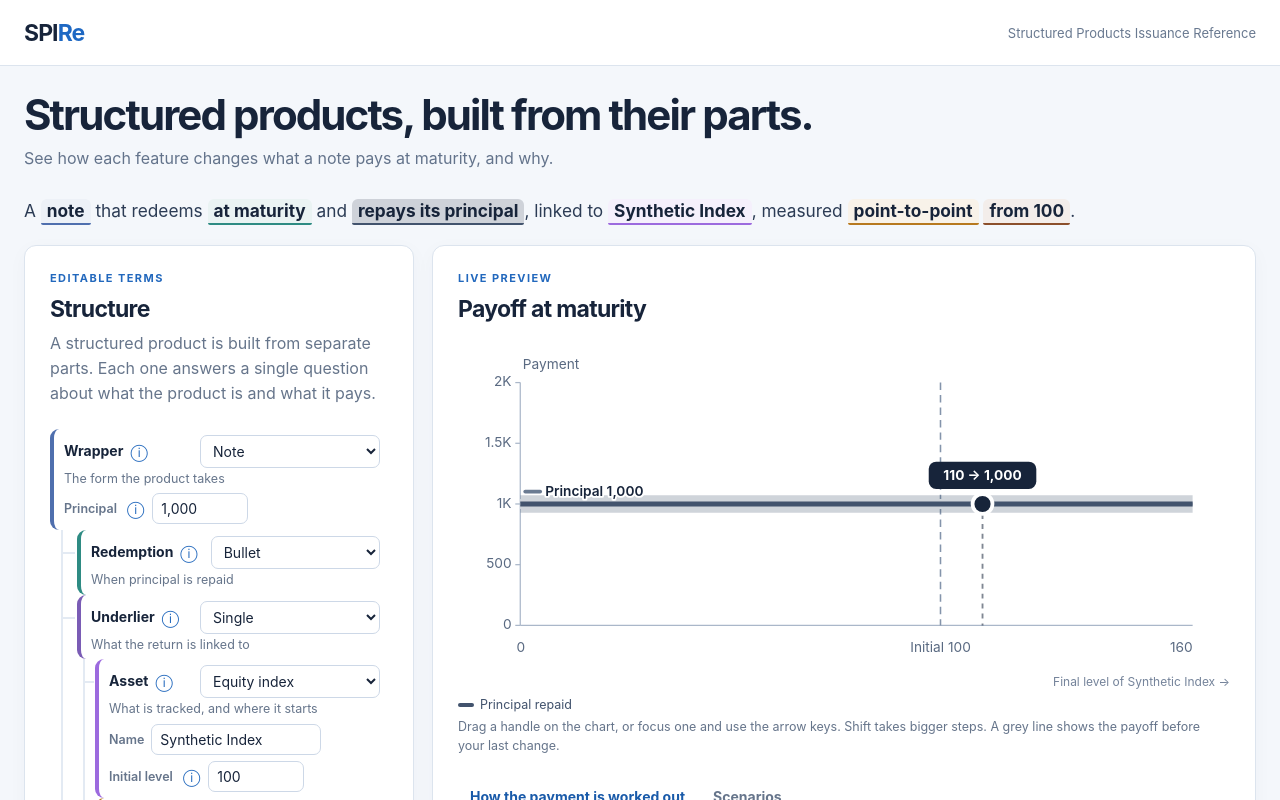
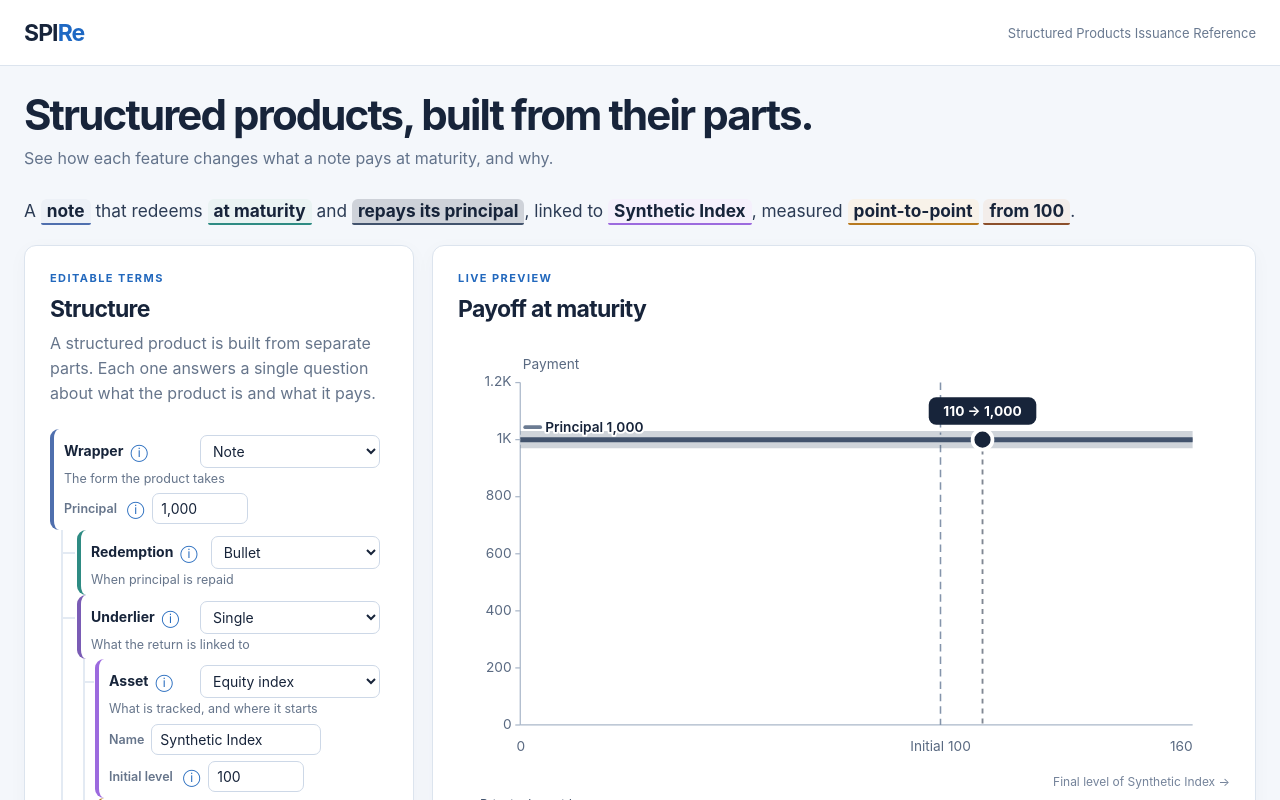
Before and after one commit to sthotakura/spire, a Vue app: page / in a window 1280 px wide. Shown: the top 800 px of the page. Built offline with nearby package versions, Linux system fonts and the light colour scheme.

Commit message:
Fit the chart's vertical axis to the payoff and make the plot taller
The axis starts at zero and fits the highest amount shown, in round steps of principal. It holds still during a drag and refits when the drag ends. The final-level tooltip drops below its handle when it would cover another handle.

```diff
--- a/src/App.vue
+++ b/src/App.vue
@@ -1,6 +1,6 @@
 <script setup lang="ts">
 import { computed, nextTick, onBeforeUnmount, onMounted, reactive, ref, watch } from 'vue'
-import { amountToY, bufferFromX, bufferLevel, capBindLevel, capFromY, clamp, clampBuffer, clampCap, clampFinalLevel, clampProtection, clampUpsideRate, finalLevelFromX, keyDelta, levelAxisFactor, levelToX, protectionFromY, regimeOf, slopeLevel, splitByRegime, upsideRateFromY, type Plot, type Regime } from './chart/geometry'
+import { amountToY, bufferFromX, fitAmountAxis, bufferLevel, capBindLevel, capFromY, clamp, clampBuffer, clampCap, clampFinalLevel, clampProtection, clampUpsideRate, finalLevelFromX, keyDelta, levelAxisFactor, levelToX, protectionFromY, regimeOf, slopeLevel, splitByRegime, upsideRateFromY, type AmountAxis, type Plot, type Regime } from './chart/geometry'
 import HintToggle from './components/HintToggle.vue'
 import NumberInput from './components/NumberInput.vue'
 import TabGroup from './components/TabGroup.vue'
@@ -301,9 +301,9 @@ const calculation = computed(() => {
   return calculationSteps(note.value, b, observations.value, afterPricing.value)
 })
 
-// The chart. Its vertical axis is fixed (see chart/geometry.ts), and handles on it edit the same values the outline fields edit.
+// The chart. Its vertical axis is fitted to the payoff (see chart/geometry.ts), and handles on it edit the same values the outline fields edit.
 const viewBoxWidth = 620
-const plot: Plot = { left: 50, right: 590, top: 35, bottom: 230 }
+const plot: Plot = { left: 50, right: 590, top: 35, bottom: 310 }
 const chartSvg = ref<SVGSVGElement | null>(null)
 const chartScale = ref(1)
 const chartObserver = typeof ResizeObserver === 'undefined' ? null : new ResizeObserver(([entry]) => { chartScale.value = Math.max((entry?.contentRect.width || viewBoxWidth) / viewBoxWidth, 0.3) })
@@ -325,6 +325,8 @@ const focusRow = (concept: ConceptId) => { select(concept); beginGesture() }
 type HandleId = 'floor' | 'slope' | 'cap' | 'buffer' | 'final'
 const handleConcept: Record<HandleId, ConceptId | null> = { floor: 'protection', slope: 'upside', cap: 'cap', buffer: 'buffer', final: null }
 const dragging = ref<HandleId | null>(null)
+// The axis in view when a drag starts, held until it ends so the line does not move under the pointer.
+const frozenAxis = ref<AmountAxis | null>(null)
 const svgPoint = (event: PointerEvent) => {
   const matrix = chartSvg.value?.getScreenCTM()
   const point = new DOMPoint(event.clientX, event.clientY)
@@ -342,18 +344,23 @@ const startDrag = (id: HandleId, event: PointerEvent) => {
   target.setPointerCapture(event.pointerId)
   target.focus({ preventScroll: true })
   dragging.value = id
+  frozenAxis.value = chart.value?.axis ?? null
   focusHandle(id)
 }
 const dragMove = (id: HandleId, event: PointerEvent) => {
   if (dragging.value !== id) return
   const point = svgPoint(event)
-  if (id === 'floor') protectionPercent.value = protectionFromY(point.y, principal.value, plot)
-  else if (id === 'slope') participationPercent.upside = upsideRateFromY(point.y, principal.value, plot, capFraction.value)
-  else if (id === 'cap') capPercent.value = capFromY(point.y, principal.value, plot)
+  const top = chart.value?.axis.top ?? 0
+  if (id === 'floor') protectionPercent.value = protectionFromY(point.y, principal.value, top, plot)
+  else if (id === 'slope') participationPercent.upside = upsideRateFromY(point.y, principal.value, top, plot, capFraction.value)
+  else if (id === 'cap') capPercent.value = capFromY(point.y, principal.value, top, plot)
   else if (id === 'buffer') bufferPercent.value = bufferFromX(point.x, initialLevel.value, plot, determinedInitialLevel.value)
   else setFinalLevel(finalLevelFromX(point.x, initialLevel.value, plot))
 }
-const endDrag = () => { dragging.value = null }
+const endDrag = () => {
+  dragging.value = null
+  frozenAxis.value = null
+}
 const keyHandle = (id: HandleId, event: KeyboardEvent) => {
   const delta = keyDelta(event.key, event.shiftKey, id === 'slope' ? 5 : 1)
   if (delta === null) return
@@ -396,8 +403,12 @@ const chart = computed(() => {
   const at = (level: number) => ({ initial, final: level })
   const breakdowns = levels.map((level) => paymentBreakdown(note.value, at(level)))
   const values = breakdowns.map((b) => b.payment)
+  const floorAmount = principalAmount * (note.value.payoff.principalProtection ?? 0)
+  const capAmount = principalAmount * (1 + (note.value.payoff.cap ?? 0))
+  // The cap line stays in view even where the payoff does not reach it.
+  const axis = frozenAxis.value ?? fitAmountAxis(Math.max(...values, capSelected.value ? capAmount : 0), principalAmount)
   const x = (level: number) => levelToX(level, scale, plot)
-  const y = (amount: number) => amountToY(amount, principalAmount, plot)
+  const y = (amount: number) => amountToY(amount, axis.top, plot)
   const pinnedY = (amount: number) => clamp(y(amount), plot.top, plot.bottom)
   const point = (level: number, value: number) => `${x(level)},${y(value)}`
   const points = levels.map((level, i) => point(level, values[i])).join(' ')
@@ -411,8 +422,6 @@ const chart = computed(() => {
   const ghostDrawable = ghost !== null && noteIssues(ghost).length === 0 && ghostAfterPricing.every((level) => Number.isFinite(level) && level > 0)
   const ghostInitial = ghostDrawable ? initialLevelFrom(ghost.underlier.determination.initial, ghost.underlier.components[0].initialLevel, ghostAfterPricing) : Number.NaN
   const ghostPoints = ghostDrawable ? levels.map((level) => point(level, maturityPayment(ghost, { initial: ghostInitial, final: level }))).join(' ') : ''
-  const floorAmount = principalAmount * (note.value.payoff.principalProtection ?? 0)
-  const capAmount = principalAmount * (1 + (note.value.payoff.cap ?? 0))
   const finalHandle = payment.value === null ? null : { x: x(clamp(finalLevel.value, 0, end)), y: pinnedY(payment.value) }
   const bubbleText = payment.value === null ? '' : `${formatAmount(finalLevel.value)} → ${formatAmount(payment.value)}`
   const labelWidth = (text: string) => text.length * 6.4 * labelScale.value
@@ -428,14 +437,22 @@ const chart = computed(() => {
   const capTextWidth = `Cap ${formatAmount(capAmount)}`.length * 6.4 * labelScale.value
   const capLabelOverlapsHandle = capOnCurve && capHandleX !== null && capHandleX + handleRadius.value + 6 > plot.right - 20 - capTextWidth
   const capLabelRight = capLabelOverlapsHandle ? Math.min(plot.right - 4, (capHandleX as number) - handleRadius.value - 6) : plot.right - 4
-  // The tooltip normally sits above its handle. It drops below when that would cover the cap label.
+  // The tooltip normally sits above its handle. It drops below when that would cover the cap label or another handle.
   const bubbleX = finalHandle && clamp(finalHandle.x - bubbleWidth / 2, plot.left + 2, plot.right - bubbleWidth - 2)
   const capLabelLeft = capLabelRight - 16 - capTextWidth
   // The buffer handle sits where losses start, which is always on the principal line. Its label sits beside the guide at the top of the plot.
   const bufferX = bufferSelected.value ? x(bufferLevel(initial, bufferPercent.value / 100)) : null
   const bufferLabelLeft = bufferX !== null && bufferX < plot.left + 90
   const coversCapLabel = capSelected.value && finalHandle !== null && bubbleX !== null && bubbleX + bubbleWidth > capLabelLeft && finalHandle.y - 34 + 22 > capLabelY - 12 * labelScale.value && finalHandle.y - 34 < capLabelY + 4
+  const ring = handleRadius.value + 5
+  const slopeAt = slopeLevel(initial, capFraction.value)
+  const otherHandles = [
+    capHandleX === null ? null : { x: capHandleX, y: pinnedY(capAmount) },
+    selectedParticipation.upside ? { x: x(slopeAt), y: pinnedY(maturityPayment(note.value, at(slopeAt))) } : null,
+  ]
+  const coversHandle = finalHandle !== null && bubbleX !== null && otherHandles.some((handle) => handle !== null && bubbleX < handle.x + ring && bubbleX + bubbleWidth > handle.x - ring && finalHandle.y - 34 < handle.y + ring && finalHandle.y - 12 > handle.y - ring)
   return {
+    axis,
     points,
     segments,
     legend,
@@ -444,7 +461,7 @@ const chart = computed(() => {
     upsidePoints: [atInitial, ...pointsWhere((level) => level > initial)].join(' '),
     principalY: y(principalAmount),
     // Compact labels (such as 1.5K) keep large principals inside the left margin.
-    amountTicks: [0, 0.5, 1, 1.5, 2].map((multiple) => ({ y: y(principalAmount * multiple), label: (principalAmount * multiple).toLocaleString('en-US', { notation: 'compact', maximumFractionDigits: 1 }) })),
+    amountTicks: Array.from({ length: Math.round(axis.top / axis.step) + 1 }, (_, i) => axis.step * i).map((amount) => ({ y: y(amount), label: amount.toLocaleString('en-US', { notation: 'compact', maximumFractionDigits: 2 }) })),
     floorY: protectionSelected.value ? y(floorAmount) : null,
     floorAmount,
     capY: capSelected.value ? y(capAmount) : null,
@@ -460,11 +477,11 @@ const chart = computed(() => {
     bufferX,
     bufferLabel: bufferX === null ? null : { x: bufferLabelLeft ? bufferX + 6 : bufferX - 6, anchor: bufferLabelLeft ? 'start' : 'end' },
     bufferHandle: bufferX === null ? null : { x: bufferX, y: y(principalAmount) },
-    capHandle: capHandleX === null ? null : { x: capHandleX, y: pinnedY(capAmount) },
+    capHandle: otherHandles[0],
     floorHandle: protectionSelected.value ? { x: plot.left + (plot.right - plot.left) * 0.25, y: y(floorAmount) } : null,
-    slopeHandle: selectedParticipation.upside ? { x: x(slopeLevel(initial, capFraction.value)), y: pinnedY(maturityPayment(note.value, at(slopeLevel(initial, capFraction.value)))) } : null,
+    slopeHandle: otherHandles[1],
     finalHandle,
-    bubble: finalHandle && bubbleX !== null && { text: bubbleText, width: bubbleWidth, x: bubbleX, y: finalHandle.y < plot.top + 40 || coversCapLabel ? finalHandle.y + 16 : finalHandle.y - 34 },
+    bubble: finalHandle && bubbleX !== null && { text: bubbleText, width: bubbleWidth, x: bubbleX, y: finalHandle.y < plot.top + 40 || coversCapLabel || coversHandle ? finalHandle.y + 16 : finalHandle.y - 34 },
   }
 })
 </script>
@@ -628,7 +645,7 @@ const chart = computed(() => {
         <section class="panel preview" aria-label="Payoff preview">
           <div class="preview-heading"><div><p class="eyebrow">Live preview</p><h2>Payoff at maturity</h2></div></div>
           <template v-if="chart">
-            <svg ref="chartSvg" class="chart" viewBox="0 0 620 270" role="group" :aria-label="chartDescription" :style="{ '--label': `${11 * labelScale}px` }">
+            <svg ref="chartSvg" class="chart" viewBox="0 0 620 350" role="group" :aria-label="chartDescription" :style="{ '--label': `${11 * labelScale}px` }">
               <defs><clipPath id="plot-clip"><rect :x="plot.left" :y="plot.top" :width="plot.right - plot.left" :height="plot.bottom - plot.top"/></clipPath></defs>
               <line :x1="plot.left" :y1="plot.bottom" :x2="plot.right" :y2="plot.bottom" class="axis-line"/><line :x1="plot.left" :y1="plot.top" :x2="plot.left" :y2="plot.bottom" class="axis-line"/>
               <line :x1="plot.left" :y1="chart.principalY" :x2="plot.right" :y2="chart.principalY" class="ref-line principal"/>
@@ -654,8 +671,8 @@ const chart = computed(() => {
               <template v-if="chart.floorY !== null"><line :x1="plot.left + 4" :y1="chart.floorY + 10" :x2="plot.left + 16" :y2="chart.floorY + 10" :class="['ref-swatch', { on: chartHighlight.floor }]" :style="conceptStyle('protection')"/><text :x="plot.left + 20" :y="chart.floorY + 14" :class="['ref-label', { on: chartHighlight.floor }]">Floor {{ formatAmount(chart.floorAmount) }}</text></template>
               <template v-if="chart.capY !== null"><line :x1="chart.capLabelRight - 12" :y1="chart.capLabelY - 4" :x2="chart.capLabelRight" :y2="chart.capLabelY - 4" :class="['ref-swatch', { on: chartHighlight.cap }]" :style="conceptStyle('cap')"/><text :x="chart.capLabelRight - 16" :y="chart.capLabelY" text-anchor="end" :class="['ref-label', { on: chartHighlight.cap }]">Cap {{ formatAmount(chart.capAmount) }}</text></template>
               <text v-if="chart.bufferLabel" :x="chart.bufferLabel.x" :y="plot.top + 12" :text-anchor="chart.bufferLabel.anchor" :class="['ref-label', { on: chartHighlight.buffer }]">Buffer {{ bufferSummary }}</text>
-              <text v-if="chart.lookbackX !== null" :x="chart.lookbackLabelX" y="251" text-anchor="middle" class="axis-label">Lookback {{ formatAmount(determinedInitialLevel) }}</text>
-              <text :x="plot.left - 3" y="251" class="axis-label">0</text><text :x="chart.initialX" y="251" text-anchor="middle" class="axis-label">Initial {{ formatAmount(initialLevel) }}</text><text :x="plot.right" y="251" text-anchor="end" class="axis-label">{{ formatAmount(chart.end) }}</text>
+              <text v-if="chart.lookbackX !== null" :x="chart.lookbackLabelX" y="331" text-anchor="middle" class="axis-label">Lookback {{ formatAmount(determinedInitialLevel) }}</text>
+              <text :x="plot.left - 3" y="331" class="axis-label">0</text><text :x="chart.initialX" y="331" text-anchor="middle" class="axis-label">Initial {{ formatAmount(initialLevel) }}</text><text :x="plot.right" y="331" text-anchor="end" class="axis-label">{{ formatAmount(chart.end) }}</text>
               <g v-if="chart.bubble" class="bubble" :transform="`translate(${chart.bubble.x} ${chart.bubble.y})`"><rect :width="chart.bubble.width" height="22" rx="6"/><text :x="chart.bubble.width / 2" y="15" text-anchor="middle">{{ chart.bubble.text }}</text></g>
               <g v-if="chart.floorHandle" :class="['handle', { on: highlighted('protection') }]" :style="conceptStyle('protection')" :transform="`translate(${chart.floorHandle.x} ${chart.floorHandle.y})`" tabindex="0" role="slider" aria-orientation="vertical" aria-label="Principal protection" aria-valuemin="0" aria-valuemax="100" :aria-valuenow="protectionPercent" :aria-valuetext="`${protectionPercent}% protection`" @pointerdown="startDrag('floor', $event)" @pointermove="dragMove('floor', $event)" @pointerup="endDrag" @pointercancel="endDrag" @keydown="keyHandle('floor', $event)" @focus="focusHandle('floor')">
                 <circle class="handle-ring" :r="handleRadius + 5"/><circle :r="hitRadius" fill="transparent"/><circle class="handle-dot" :r="handleRadius"/>
--- a/src/chart/geometry.ts
+++ b/src/chart/geometry.ts
@@ -1,5 +1,6 @@
 // Chart geometry and drag math, kept apart from Vue so it can be tested on its own.
-// The vertical axis is fixed at 0 to 2 × principal, so the line does not move under the pointer while the reader drags.
+// The vertical axis starts at zero and is fitted to the payoff. The page holds it still while the reader drags, so the line
+// does not move under the pointer, and refits it when the drag ends.
 
 import type { PaymentBreakdown } from '../domain/note'
 
@@ -10,7 +11,6 @@ export interface Plot {
   bottom: number
 }
 
-export const amountAxisFactor = 2 // vertical axis spans 0 to this many times principal
 export const levelAxisFactor = 1.6 // horizontal axis spans 0 to this many times the initial level
 export const slopeLevelFactor = 1.5 // the slope handle sits at this many times the initial level
 
@@ -18,13 +18,35 @@ export const clamp = (value: number, low: number, high: number) => Math.min(high
 
 export const levelToX = (level: number, initialLevel: number, plot: Plot) => plot.left + level / (initialLevel * levelAxisFactor) * (plot.right - plot.left)
 export const xToLevel = (x: number, initialLevel: number, plot: Plot) => (x - plot.left) / (plot.right - plot.left) * initialLevel * levelAxisFactor
-export const amountToY = (amount: number, principal: number, plot: Plot) => plot.bottom - amount / (principal * amountAxisFactor) * (plot.bottom - plot.top)
-export const yToAmount = (y: number, principal: number, plot: Plot) => (plot.bottom - y) / (plot.bottom - plot.top) * principal * amountAxisFactor
+export const amountToY = (amount: number, top: number, plot: Plot) => plot.bottom - amount / top * (plot.bottom - plot.top)
+export const yToAmount = (y: number, top: number, plot: Plot) => (plot.bottom - y) / (plot.bottom - plot.top) * top
+
+// The vertical axis runs from zero to `top`, with a tick every `step`.
+export interface AmountAxis {
+  top: number
+  step: number
+}
+
+// Fits the axis to the highest amount the chart shows, with a little headroom, in round steps of principal and at most
+// seven of them. Zero stays at the bottom, so the chart never exaggerates a gain or a loss.
+export function fitAmountAxis(highest: number, principal: number): AmountAxis {
+  const target = Math.max(highest, principal) * 1.05
+  for (let scale = 1; ; scale *= 10) {
+    for (const multiple of [0.1, 0.2, 0.25, 0.5]) {
+      const step = principal * multiple * scale
+      const steps = Math.ceil(target / step)
+      if (steps <= 7) return { top: steps * step, step }
+    }
+  }
+}
+
+// A drag cannot go past the edges of the plot, so it sets only amounts the frozen axis can show.
+const dragAmount = (y: number, top: number, plot: Plot) => yToAmount(clamp(y, plot.top, plot.bottom), top, plot)
 
 // Values a handle can take. Typing in a field is not limited by these; only dragging and the arrow keys are.
 export const protectionRange = { min: 0, max: 100 }
-export const upsideRateRange = { min: 5, max: (amountAxisFactor - 1) / (slopeLevelFactor - 1) * 100 }
-export const capRange = { min: 1, max: (amountAxisFactor - 1) * 100 }
+export const upsideRateRange = { min: 5, max: 200 }
+export const capRange = { min: 1, max: 100 }
 export const bufferRange = { min: 1, max: 100 }
 
 export const clampProtection = (percent: number) => clamp(Math.round(percent), protectionRange.min, protectionRange.max)
@@ -34,7 +56,7 @@ export const clampBuffer = (percent: number) => clamp(Math.round(percent), buffe
 export const clampFinalLevel = (level: number, initialLevel: number) => clamp(Math.round(level), 0, Math.floor(initialLevel * levelAxisFactor))
 
 // Dragging the floor handle to a height sets protection, snapped to 1%.
-export const protectionFromY = (y: number, principal: number, plot: Plot) => clampProtection(yToAmount(y, principal, plot) / principal * 100)
+export const protectionFromY = (y: number, principal: number, top: number, plot: Plot) => clampProtection(dragAmount(y, top, plot) / principal * 100)
 
 // The slope handle sits at this underlier return. A cap would pin it to the cap line, so it stays below half the cap, which
 // keeps it on the sloped part of the line for any rate up to the top of the range.
@@ -46,13 +68,13 @@ export const slopeLevel = (initialLevel: number, cap?: number) => initialLevel *
 export const capBindLevel = (initialLevel: number, cap: number, upsideRate?: number) => (upsideRate ? initialLevel * (1 + cap / upsideRate) : undefined)
 
 // Dragging the slope handle sets the upside rate, snapped to 5%.
-export const upsideRateFromY = (y: number, principal: number, plot: Plot, cap?: number) => {
-  const rate = (yToAmount(y, principal, plot) / principal - 1) / slopeReturn(cap) * 100
+export const upsideRateFromY = (y: number, principal: number, top: number, plot: Plot, cap?: number) => {
+  const rate = (dragAmount(y, top, plot) / principal - 1) / slopeReturn(cap) * 100
   return clampUpsideRate(Math.round(rate / 5) * 5)
 }
 
 // Dragging the cap handle to a height sets the cap as a return on principal, snapped to 1%.
-export const capFromY = (y: number, principal: number, plot: Plot) => clampCap((yToAmount(y, principal, plot) / principal - 1) * 100)
+export const capFromY = (y: number, principal: number, top: number, plot: Plot) => clampCap((dragAmount(y, top, plot) / principal - 1) * 100)
 
 // The buffer handle sits where losses start: the level the underlier can fall to before principal is reduced.
 export const bufferLevel = (initialLevel: number, buffer: number) => initialLevel * (1 - buffer)
```
Also changed, not shown: 3 other files (tests, documents, lock files or other folders).
